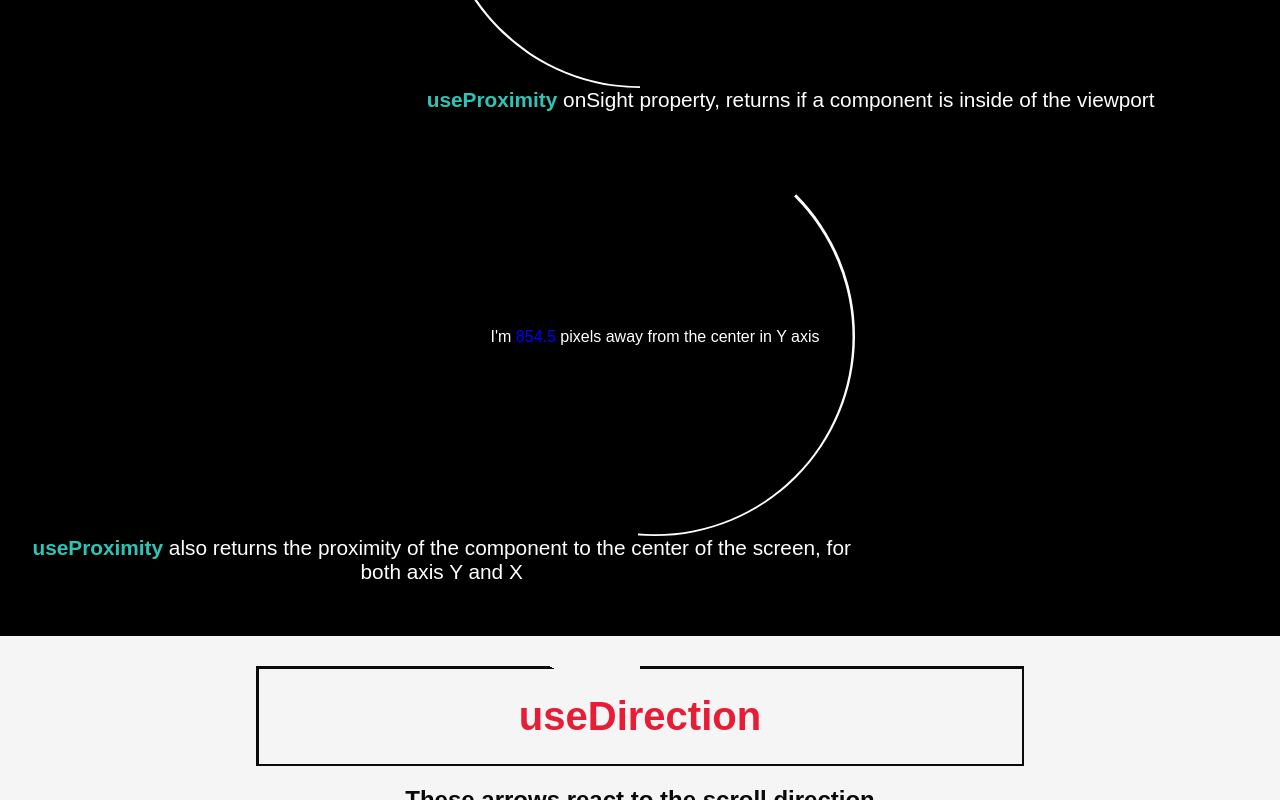
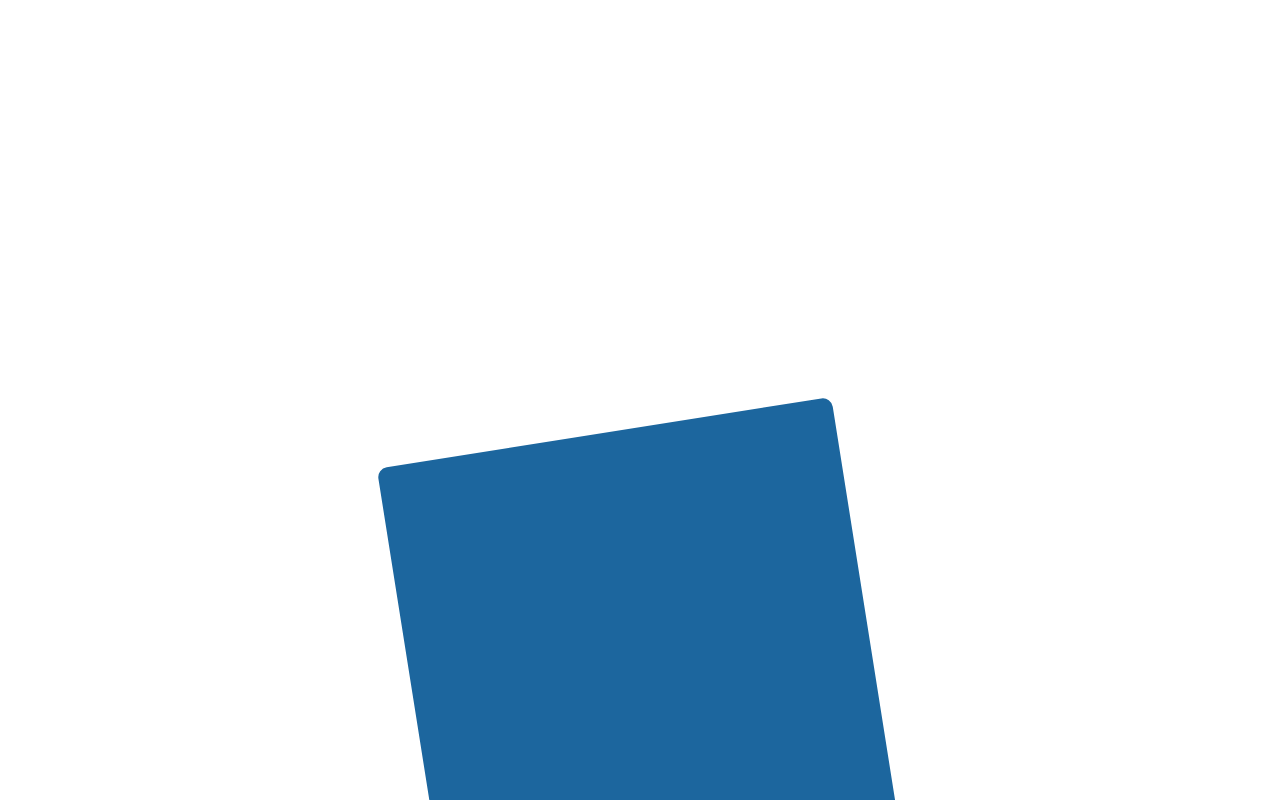
Before and after one commit to zJaaal/react-scroll-utilities, a React (Vite) app: page / in a window 1280 px wide. Shown: the part 1340-2140 px from the top of the page. Built offline with nearby package versions, Linux system fonts and the light colour scheme; a web font is replaced by a local one.

Commit message:
visual testing

```diff
--- a/src/TestEnvironment.tsx
+++ b/src/TestEnvironment.tsx
@@ -3,11 +3,17 @@ import { Circle, useDynamicColor, useLinearValue } from "./lib";
 
 const TestEnvironment = () => {
   const ref = useRef(null);
-  // const height = useLinearValue({
-  //   startValue: 300,
-  //   endValue: 500,
-  //   elementRef: ref,
-  // });
+  const color = useDynamicColor({
+    startColor: [67, 206, 162],
+    endColor: [24, 90, 157],
+    elementRef: ref,
+  });
+
+  const height = useLinearValue({
+    startValue: 100,
+    endValue: 500,
+    elementRef: ref,
+  });
   const width = useLinearValue({
     startValue: 100,
     endValue: 500,
@@ -31,16 +37,15 @@ const TestEnvironment = () => {
       >
         <div
           style={{
-            height: "200px",
+            height,
             width,
-            backgroundColor: "skyblue",
+            backgroundColor: color,
             color: "black",
             transform: `rotate(${deg}deg)`,
+            borderRadius: "10px",
           }}
           ref={ref}
-        >
-          TestEnvironment2
-        </div>
+        ></div>
       </div>
       <div style={{ height: 400 }}>
         <Circle radius="40vh" stroke={2}></Circle>
--- a/src/main.tsx
+++ b/src/main.tsx
@@ -7,7 +7,7 @@ import TestEnvironment from "./TestEnvironment";
 
 ReactDOM.createRoot(document.getElementById("root") as HTMLElement).render(
   <ScrollWatcher>
-    <App />
-    {/* <TestEnvironment /> */}
+    {/* <App /> */}
+    <TestEnvironment />
   </ScrollWatcher>
 );
```
